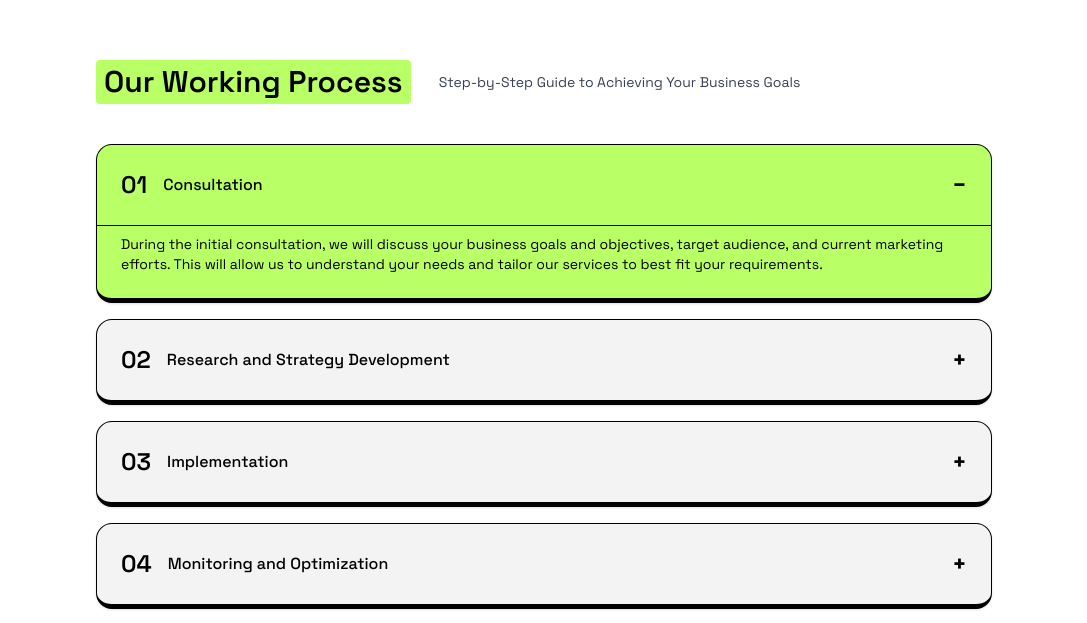
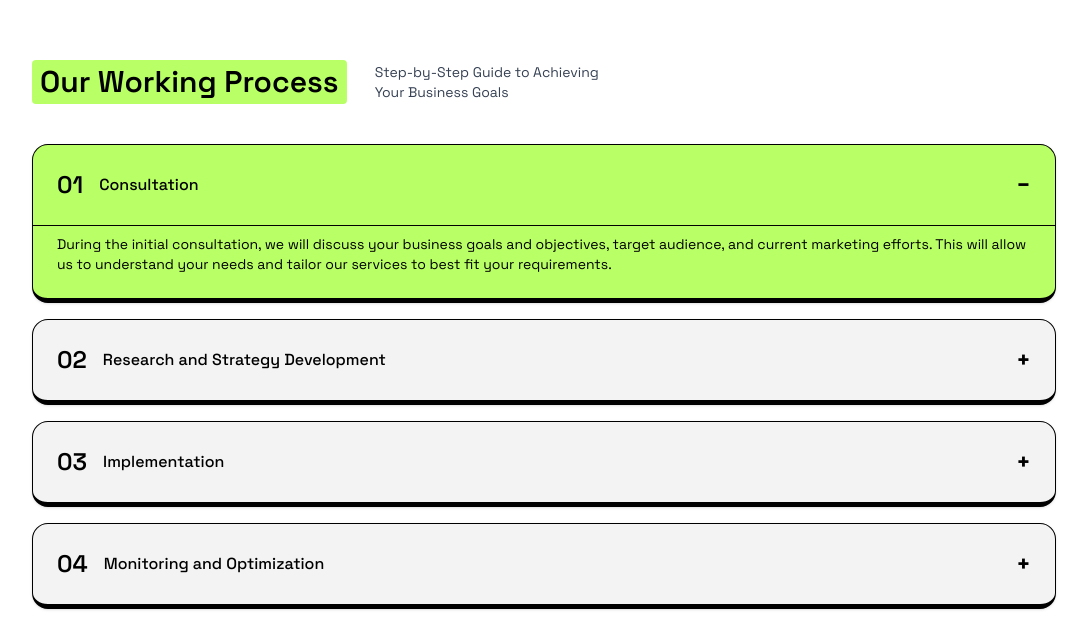
Before and after one commit to FahadBinQaiser/Positivus, a React (Vite) app: page / in a window 1280 px wide. Shown: the part 2894-3517 px from the top of the page, without its empty margins (96-1183 px from the left). Built offline with nearby package versions, Linux system fonts and the light colour scheme.

Commit message:
Changing stuff

```diff
--- a/src/workingProcess/WorkingProcess.jsx
+++ b/src/workingProcess/WorkingProcess.jsx
@@ -37,14 +37,17 @@ const WorkingProcess = () => {
   };
 
   return (
-    <section className="max-w-4xl mx-auto px-4 sm:px-0 py-20 font-['Space_Grotesk']">
+    <section className="max-w-5xl mx-auto px-4 sm:px-0 py-20 font-['Space_Grotesk']">
       {/* Section Header */}
       <div className="mb-10 flex flex-col sm:flex-row sm:items-center gap-3">
         <h2 className="text-2xl sm:text-3xl font-semibold bg-[#B9FF66] px-2 py-1 rounded w-fit">
           Our Working Process
         </h2>
         <p className="text-sm text-gray-700 sm:ml-4 max-w-md">
-          Step-by-Step Guide to Achieving Your Business Goals
+          Step-by-Step Guide to Achieving
+          <span className="sm:block">
+            Your Business Goals
+          </span>
         </p>
       </div>
 
```
